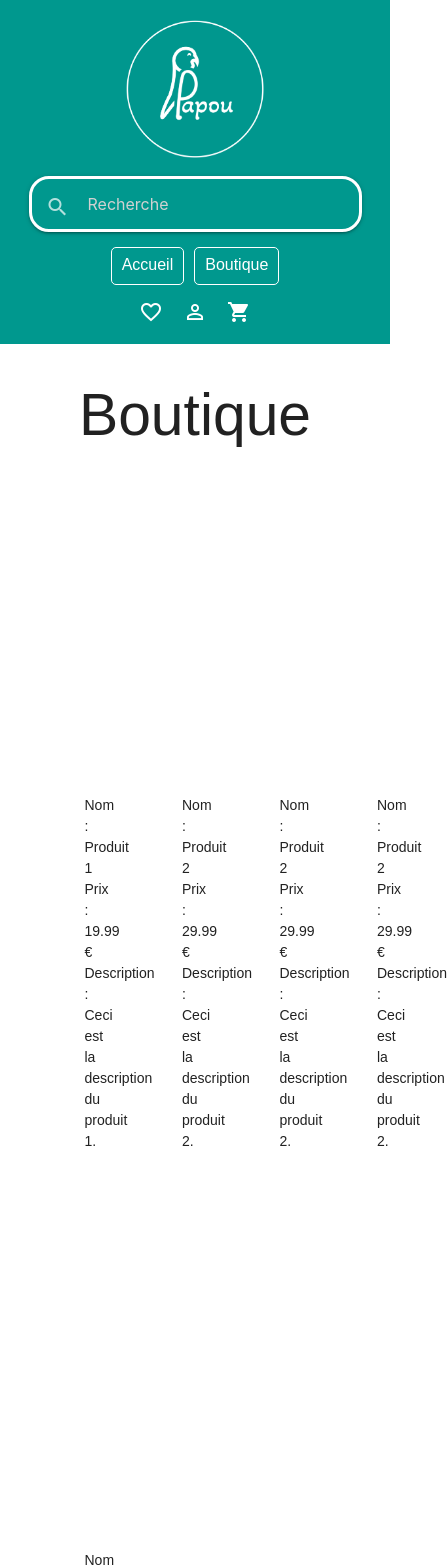
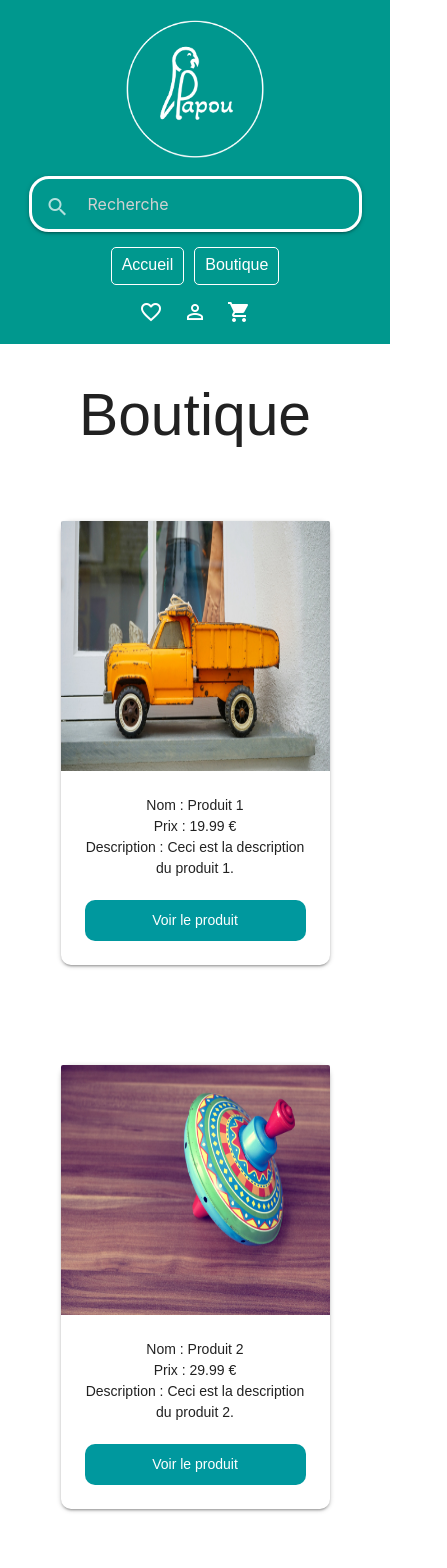
Before and after one commit to BaltoClem/papou, a React (Create React App) app: page /shop in a window 390 px wide. Shown: the top 1568 px of the page, 447 px wide, since content can reach past the window. Built offline with nearby package versions, Linux system fonts and the light colour scheme; a web font is replaced by a local one.

Commit message:
CSS modifié pour ProductList + responsive

```diff
--- a/src/components/shop/ProductList.js
+++ b/src/components/shop/ProductList.js
@@ -1,11 +1,14 @@
 import React from 'react';
+import 'materialize-css/dist/css/materialize.min.css';
+import '../../styles/shop/ProductList.css';
+
 
 const ProductList = ({ products }) => {
   return (
     <div>
       <div className="row">
         {products.map((product) => (
-          <div className="col s3 m3 l3" key={product.id}>
+          <div className="col s12 m6 l3" key={product.id}>
             <div className="card">
               <div className="card-image">
                 <img src={product.image} alt={product.name} />
@@ -14,6 +17,8 @@ const ProductList = ({ products }) => {
                 <p>Nom : {product.name}</p>
                 <p>Prix : {product.price} €</p>
                 <p>Description : {product.description}</p>
+                <br/>
+                <a href="/product-details" className="product_details">Voir le produit</a>
               </div>
             </div>
           </div>
--- /dev/null
+++ b/src/styles/shop/ProductList.css
@@ -0,0 +1,8 @@
+.product_details{
+    display: block;
+    color: white;
+    background-color: #00989E;
+    margin: auto;
+    padding: 10px;
+    border-radius: 10px;
+}
```
Also changed, not shown: src/components/shop/ProductCard.js (deleted, +0 -36 lines).
